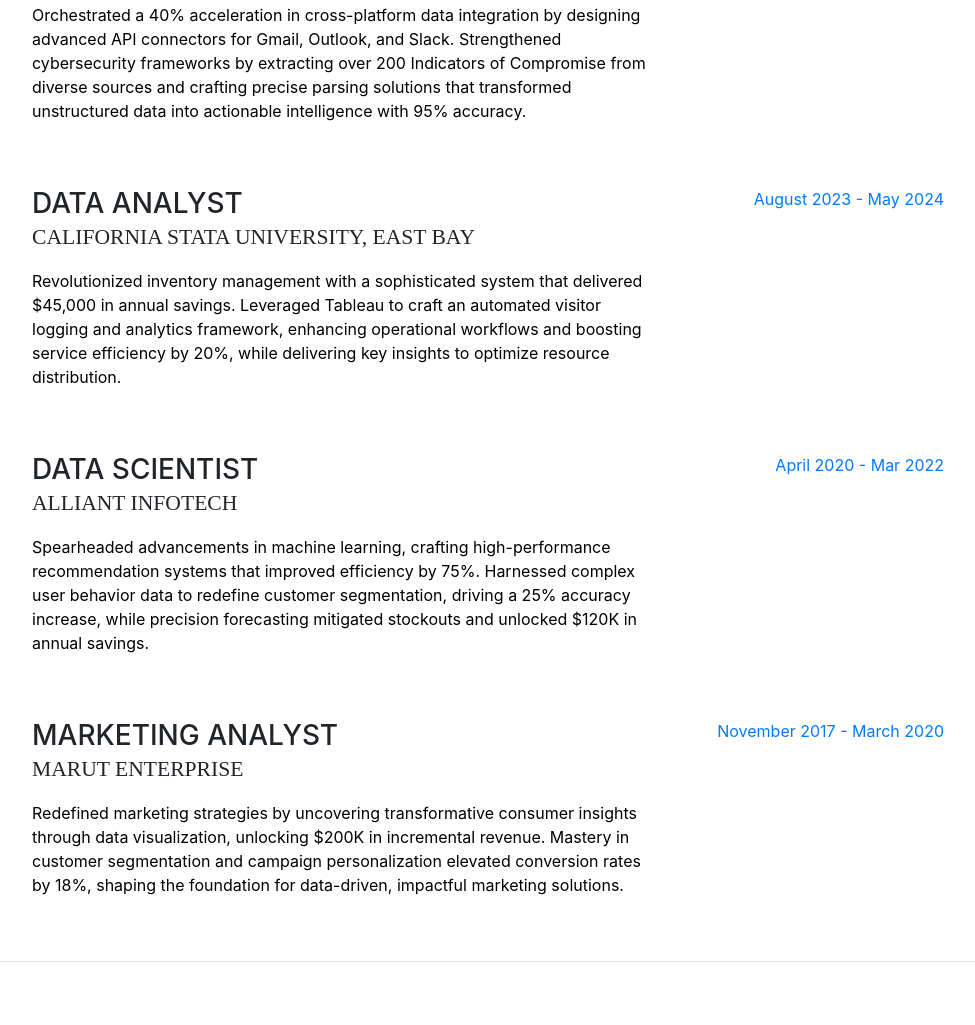
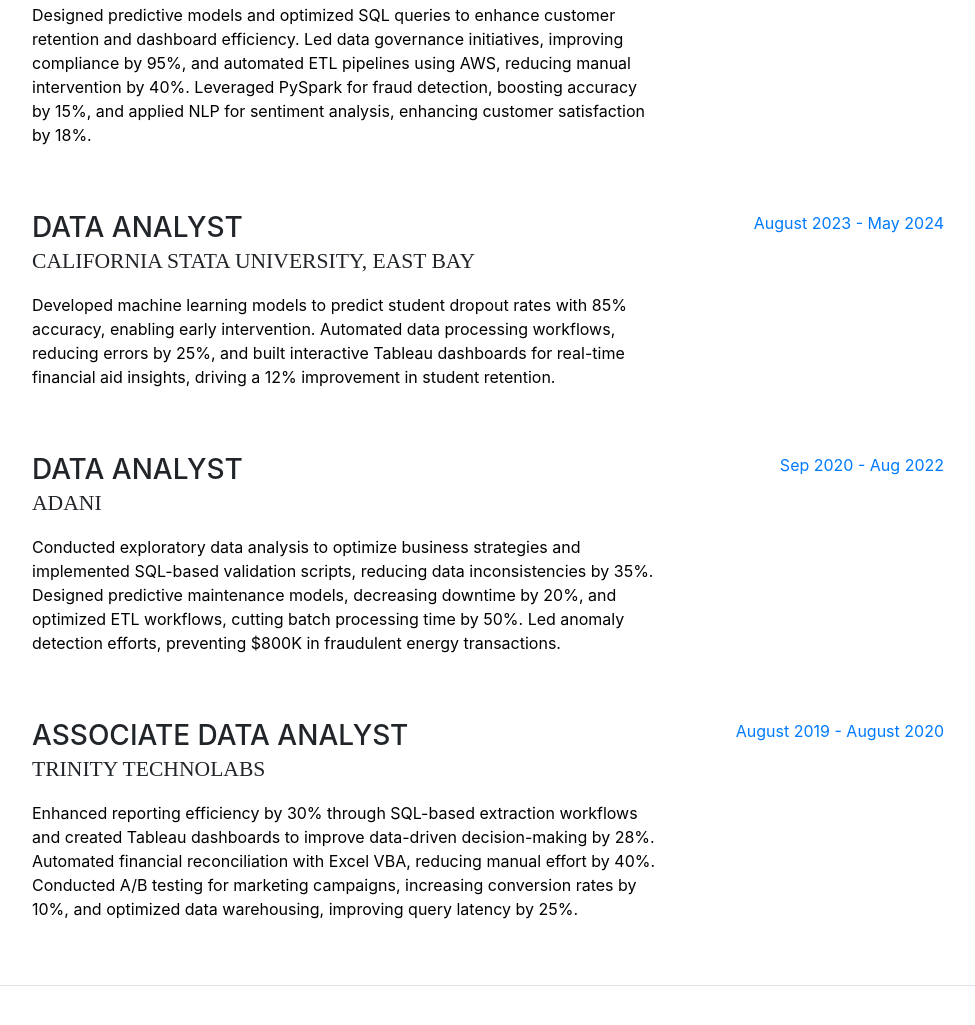
Before and after one commit to deepmalviy/Portfolio, a website with bundled scripts: page index.html in a window 1280 px wide. Shown: the part 1013-2038 px from the top of the page, without its empty margins (288-1263 px from the left). Built offline with nearby package versions, Linux system fonts and the light colour scheme; a web font is replaced by a local one.

Commit message:
Update index.html

```diff
--- a/index.html
+++ b/index.html
@@ -127,7 +127,7 @@
               <h3 class="mb-0">Data Analyst</h3>
               <div class="subheading mb-3">McKinsey & Company</div>
               <p style="color: black; font-size: 16px;">
-                Orchestrated a 40% acceleration in cross-platform data integration by designing advanced API connectors for Gmail, Outlook, and Slack. Strengthened cybersecurity frameworks by extracting over 200 Indicators of Compromise from diverse sources and crafting precise parsing solutions that transformed unstructured data into actionable intelligence with 95% accuracy.
+                Designed predictive models and optimized SQL queries to enhance customer retention and dashboard efficiency. Led data governance initiatives, improving compliance by 95%, and automated ETL pipelines using AWS, reducing manual intervention by 40%. Leveraged PySpark for fraud detection, boosting accuracy by 15%, and applied NLP for sentiment analysis, enhancing customer satisfaction by 18%.
             </p>
             </div>
             <div class="resume-date text-md-right">
@@ -140,7 +140,7 @@
               <h3 class="mb-0">Data Analyst</h3>
               <div class="subheading mb-3">California Stata University, East Bay</div>
               <p style="color: black; font-size: 16px;">
-                Revolutionized inventory management with a sophisticated system that delivered $45,000 in annual savings. Leveraged Tableau to craft an automated visitor logging and analytics framework, enhancing operational workflows and boosting service efficiency by 20%, while delivering key insights to optimize resource distribution.
+                Developed machine learning models to predict student dropout rates with 85% accuracy, enabling early intervention. Automated data processing workflows, reducing errors by 25%, and built interactive Tableau dashboards for real-time financial aid insights, driving a 12% improvement in student retention.
             </p>
             </div>
             <div class="resume-date text-md-right">
@@ -150,27 +150,27 @@
 
           <div class="resume-item d-flex flex-column flex-md-row mb-5">
             <div class="resume-content mr-auto">
-              <h3 class="mb-0">Data Scientist</h3>
-              <div class="subheading mb-3">Alliant Infotech</div>
+              <h3 class="mb-0">Data Analyst</h3>
+              <div class="subheading mb-3">Adani </div>
               <p style="color: black; font-size: 16px;">
-                Spearheaded advancements in machine learning, crafting high-performance recommendation systems that improved efficiency by 75%. Harnessed complex user behavior data to redefine customer segmentation, driving a 25% accuracy increase, while precision forecasting mitigated stockouts and unlocked $120K in annual savings.
+                Conducted exploratory data analysis to optimize business strategies and implemented SQL-based validation scripts, reducing data inconsistencies by 35%. Designed predictive maintenance models, decreasing downtime by 20%, and optimized ETL workflows, cutting batch processing time by 50%. Led anomaly detection efforts, preventing $800K in fraudulent energy transactions.
               </p>
               </div>
             <div class="resume-date text-md-right">
-              <span class="text-primary">April 2020 - Mar 2022</span>
+              <span class="text-primary">Sep 2020 - Aug 2022</span>
             </div>
           </div>
 
           <div class="resume-item d-flex flex-column flex-md-row">
             <div class="resume-content mr-auto">
-              <h3 class="mb-0">Marketing Analyst</h3>
-              <div class="subheading mb-3">Marut Enterprise</div>
+              <h3 class="mb-0">Associate Data Analyst</h3>
+              <div class="subheading mb-3">Trinity Technolabs</div>
               <p style="color: black; font-size: 16px;">
-                Redefined marketing strategies by uncovering transformative consumer insights through data visualization, unlocking $200K in incremental revenue. Mastery in customer segmentation and campaign personalization elevated conversion rates by 18%, shaping the foundation for data-driven, impactful marketing solutions.
+                Enhanced reporting efficiency by 30% through SQL-based extraction workflows and created Tableau dashboards to improve data-driven decision-making by 28%. Automated financial reconciliation with Excel VBA, reducing manual effort by 40%. Conducted A/B testing for marketing campaigns, increasing conversion rates by 10%, and optimized data warehousing, improving query latency by 25%.
             </p>
             </div>
             <div class="resume-date text-md-right">
-              <span class="text-primary">November 2017 - March 2020</span>
+              <span class="text-primary">August 2019 - August 2020</span>
             </div>
           </div>
 
```
